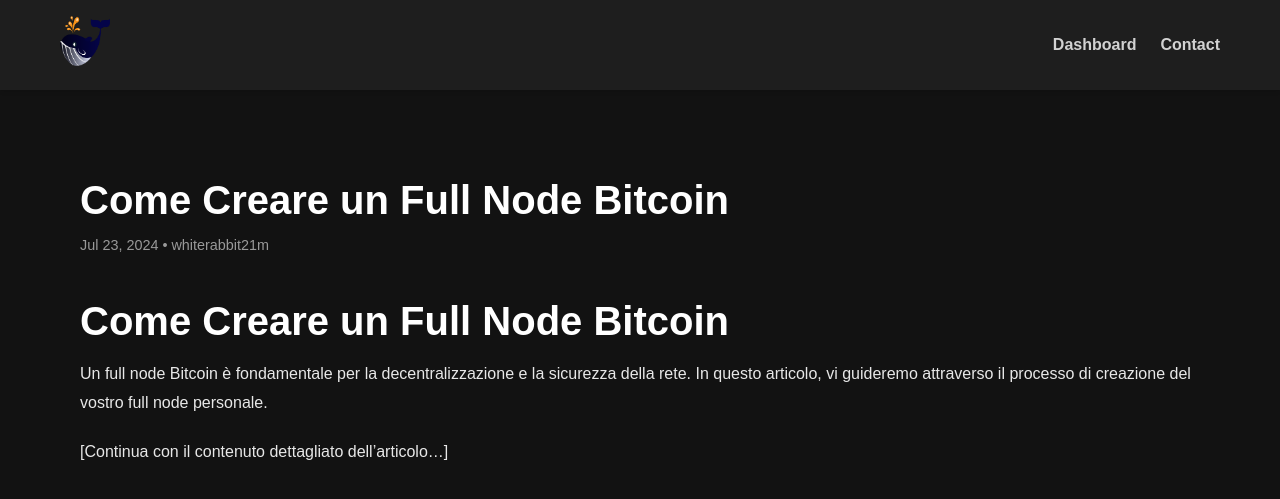
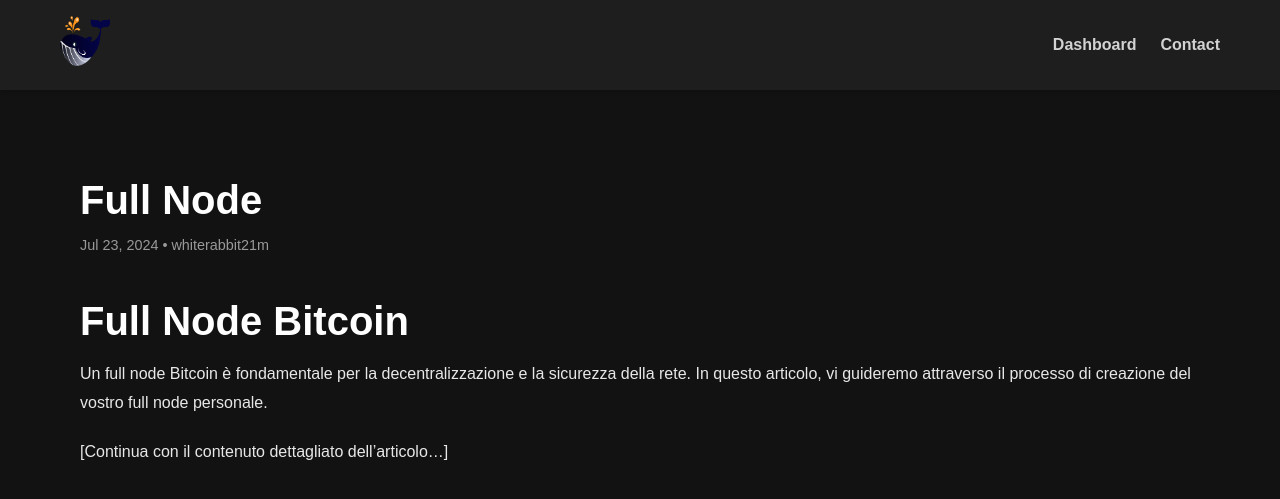
Before and after one commit to whiterabbit21m-test/whiterabbit21m-test.github.io, a Jekyll site: the page built from _posts/2024-07-23-full-node-bitcoin.md, in a window 1280 px wide and 900 px high. Shown: the top 499 px of the window. Built offline with Jekyll 4.4.1, drawn with Linux system fonts in a browser that asks for light colours.

Commit message:
Update and rename 2024-07-23-come-creare-un-full-node-bitcoin.md to 2024-07-23-full-node-bitcoin.md

```diff
--- a/_posts/2024-07-23-come-creare-un-full-node-bitcoin.md
+++ b/_posts/2024-07-23-full-node-bitcoin.md
@@ -1,12 +1,12 @@
 ---
 layout: post
-title: "Come Creare un Full Node Bitcoin"
+title: "Full Node"
 date: 2024-07-23
 categories: bitcoin-education
 image: /assets/images/full-node.jpg
 ---
 
-# Come Creare un Full Node Bitcoin
+# Full Node Bitcoin
 
 Un full node Bitcoin è fondamentale per la decentralizzazione e la sicurezza della rete. In questo articolo, vi guideremo attraverso il processo di creazione del vostro full node personale.
 
```
